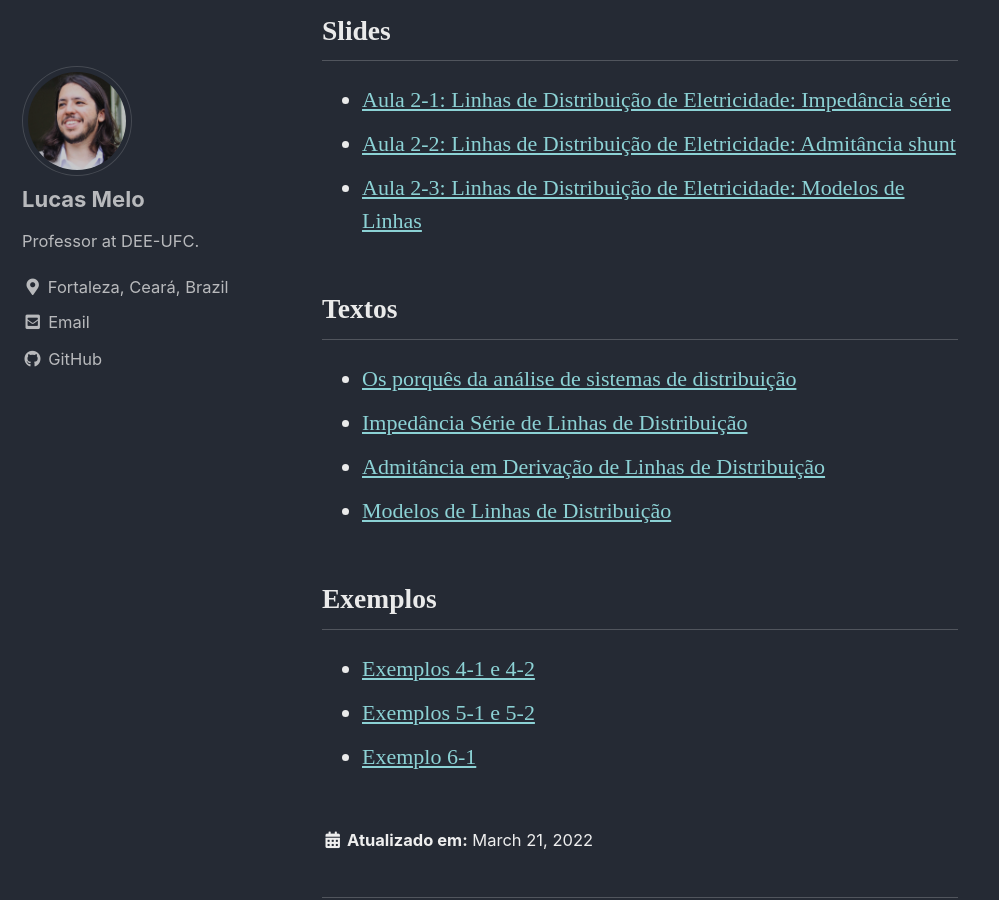
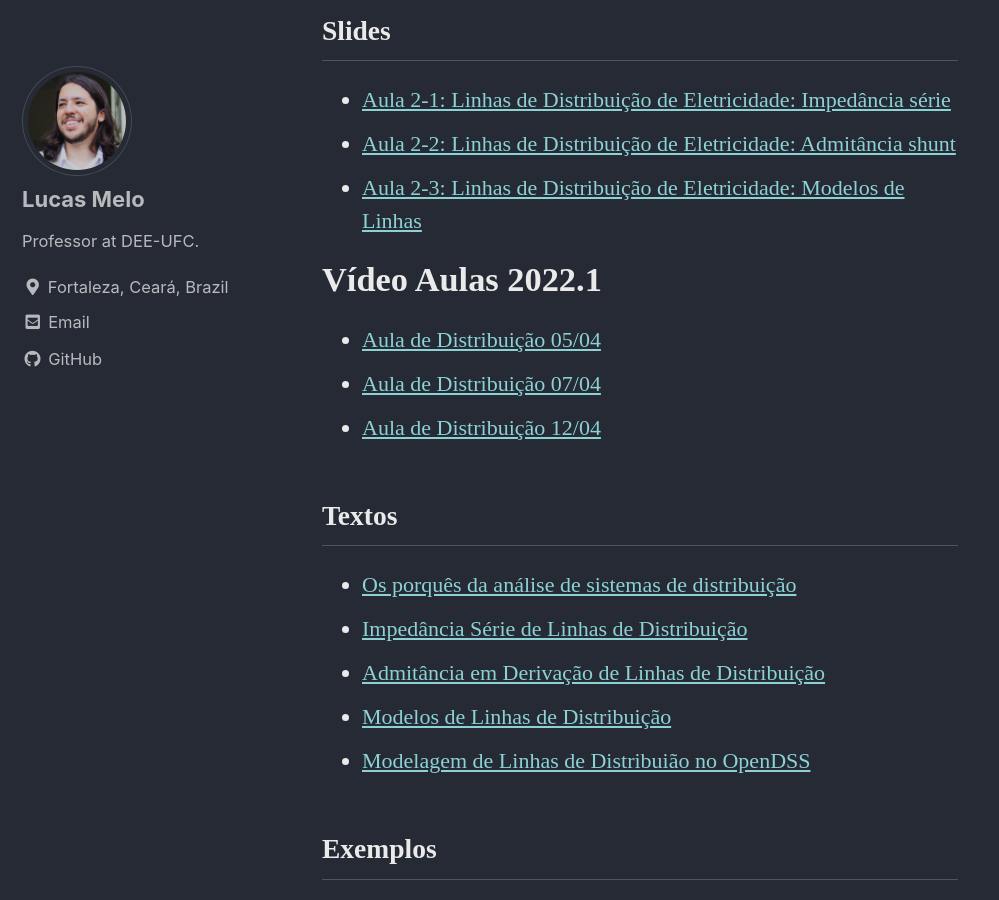
Before and after one commit to lucassm/lucassm.github.io, a Jekyll site: the page built from _teaching/DEE-2022-1/Unidade-02/index.md, in a window 1280 px wide and 900 px high, scrolled down 248 px. Shown: the whole window, without its empty margins (0-999 px from the left). Built offline with Jekyll 4.4.1, drawn with Linux system fonts in a browser that asks for light colours; cached includes are drawn as plain includes; some web fonts are replaced.

Commit message:
DEE-2022-1: Update

```diff
--- a/_teaching/DEE-2022-1/Unidade-02/index.md
+++ b/_teaching/DEE-2022-1/Unidade-02/index.md
@@ -9,15 +9,22 @@ location: Fortaleza, Brazil
 ---
 
 ## Slides
-- [Aula 2-1: Linhas de Distribuição de Eletricidade: Impedância série](https://drive.google.com/file/d/1dZ4u5xvIC2FKM2KoefhVQ4aSybJKcJzr/view?usp=sharing)
+- [Aula 2-1: Linhas de Distribuição de Eletricidade: Impedância série](https://drive.google.com/file/d/1dDlCK-EEmeFQofg49lgzSK-4iH2avzzR/view?usp=sharing)
 - [Aula 2-2: Linhas de Distribuição de Eletricidade: Admitância shunt](https://drive.google.com/file/d/1_rDNZbAkGntZVKI06t5NFLPZ41ze4cr7/view?usp=sharing)
 - [Aula 2-3: Linhas de Distribuição de Eletricidade: Modelos de Linhas](https://drive.google.com/file/d/1ADd5Bj0Tyd3Q7cDnJToJlqyhF1LxP9S_/view?usp=sharing)
+
+# Vídeo Aulas 2022.1
+- [Aula de Distribuição 05/04](https://ufcbr.sharepoint.com/:v:/r/sites/DistribuiodeEnergiaEltrica2022-1/Documentos%20Compartilhados/General/Recordings/Aula%20de%20Distribui%C3%A7%C3%A3o%2005_04-20220405_140913-Grava%C3%A7%C3%A3o%20de%20Reuni%C3%A3o.mp4?csf=1&web=1&e=MdWPJj)
+- [Aula de Distribuição 07/04](https://ufcbr.sharepoint.com/:v:/r/sites/DistribuiodeEnergiaEltrica2022-1/Documentos%20Compartilhados/General/Recordings/Aula%20de%20Distribui%C3%A7%C3%A3o%2007_04-20220407_140652-Grava%C3%A7%C3%A3o%20de%20Reuni%C3%A3o.mp4?csf=1&web=1&e=rTZaYq)
+- [Aula de Distribuição 12/04](https://ufcbr.sharepoint.com/:v:/r/sites/DistribuiodeEnergiaEltrica2022-1/Documentos%20Compartilhados/General/Recordings/Aula%20Distribui%C3%A7%C3%A3o%2012_04-20220412_140908-Grava%C3%A7%C3%A3o%20de%20Reuni%C3%A3o.mp4?csf=1&web=1&e=uiXEbm)
 
 ## Textos
 - [Os porquês da análise de sistemas de distribuição](https://drive.google.com/file/d/1728nw70VMb0yucNwR5uElDojYDoVipuO/view?usp=sharing)
 - [Impedância Série de Linhas de Distribuição](https://drive.google.com/file/d/1A90snvQZ6bihVjuSTDJ68cDgRbnm51Kp/view?usp=sharing)
 - [Admitância em Derivação de Linhas de Distribuição](https://drive.google.com/file/d/19pCGeMKQvl8FivVgFQfTVaPj-4-1VKi8/view?usp=sharing)
 - [Modelos de Linhas de Distribuição](https://drive.google.com/file/d/1q5x7JJiyQbK6BjIpL-K04pWgzhTtOt1z/view?usp=sharing)
+- [Modelagem de Linhas de Distribuião no OpenDSS](https://drive.google.com/file/d/1FmROJe6R4_T9Dvjcegad0SDbJdUL86ff/view?usp=sharing)
+
 
 ## Exemplos
 - [Exemplos 4-1 e 4-2](https://drive.google.com/file/d/1n01a6A7Em5brsoihB-Gqz6ovMNPcJP6L/view?usp=sharing)
```
